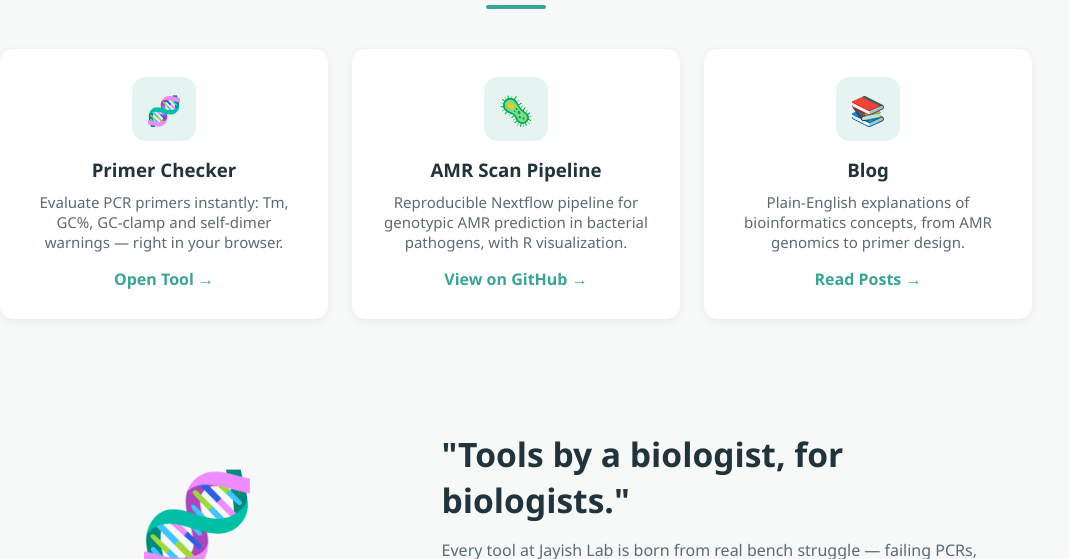
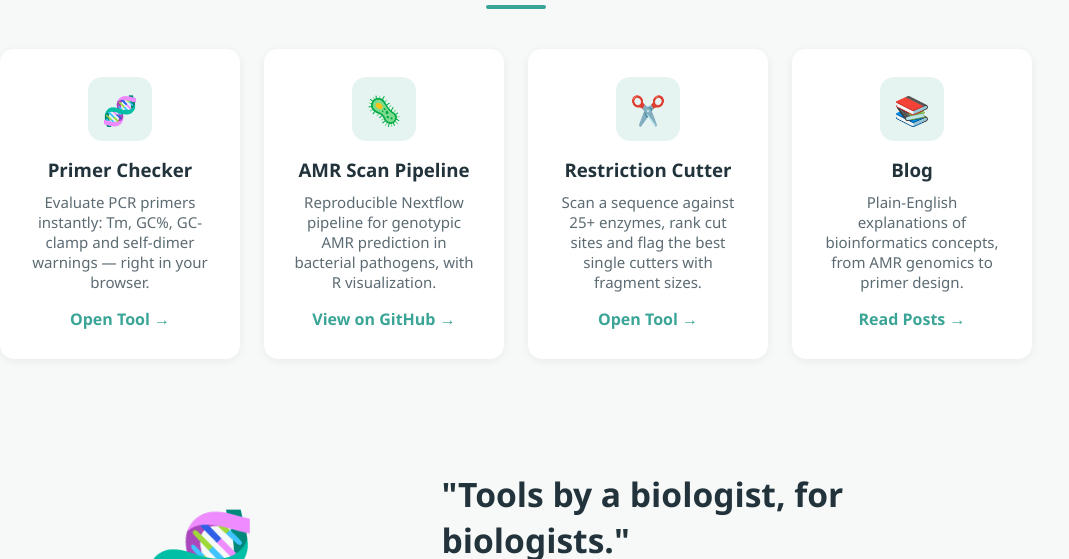
Before and after one commit to jayishlab/jayishlab.github.io, a plain HTML site: page index.html in a window 1280 px wide. Shown: the part 651-1210 px from the top of the page, without its empty margins (124-1193 px from the left). Drawn offline with Linux system fonts and the light colour scheme.

Commit message:
Add Restriction Cutter to homepage and tools page

```diff
--- a/index.html
+++ b/index.html
@@ -96,7 +96,7 @@
     <div class="grid">
       <div class="card"><div class="icon">🧬</div><h3>Primer Checker</h3><p>Evaluate PCR primers instantly: Tm, GC%, GC-clamp and self-dimer warnings — right in your browser.</p><a href="tools/primerchecker/">Open Tool →</a></div>
       <div class="card"><div class="icon">🦠</div><h3>AMR Scan Pipeline</h3><p>Reproducible Nextflow pipeline for genotypic AMR prediction in bacterial pathogens, with R visualization.</p><a href="https://github.com/amankumarres/AMR-Scan-Nextflow">View on GitHub →</a></div>
-      <div class="card"><div class="icon">📚</div><h3>Blog</h3><p>Plain-English explanations of bioinformatics concepts, from AMR genomics to primer design.</p><a href="blog/">Read Posts →</a></div>
+      <div class="card"><div class="icon">✂️</div><h3>Restriction Cutter</h3><p>Scan a sequence against 25+ enzymes, rank cut sites and flag the best single cutters with fragment sizes.</p><a href="tools/restrictioncutter/">Open Tool →</a></div><div class="card"><div class="icon">📚</div><h3>Blog</h3><p>Plain-English explanations of bioinformatics concepts, from AMR genomics to primer design.</p><a href="blog/">Read Posts →</a></div>
     </div>
   </section>
 
```
Also changed, not shown: tools/index.html (+1 -0 lines).
